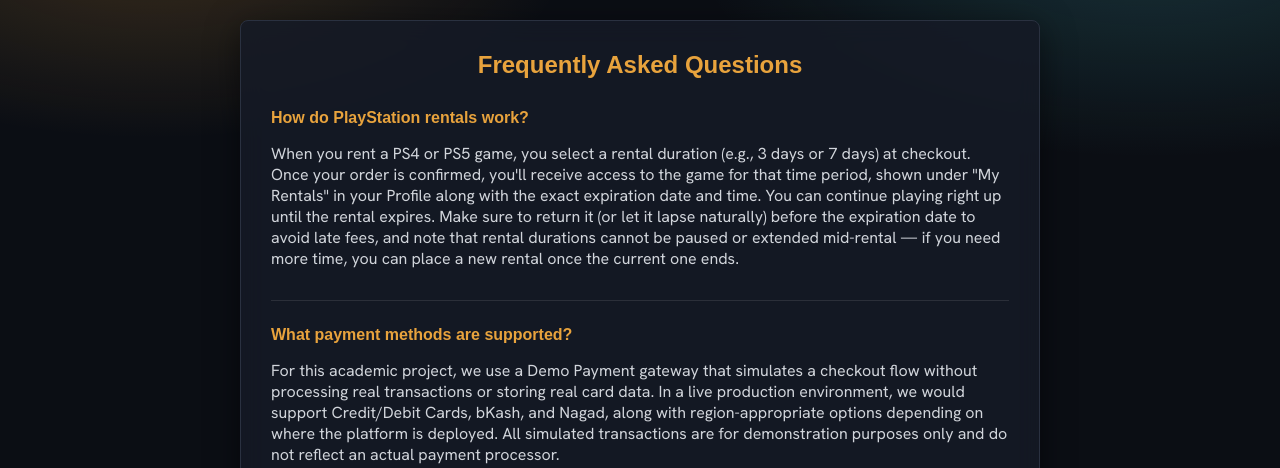
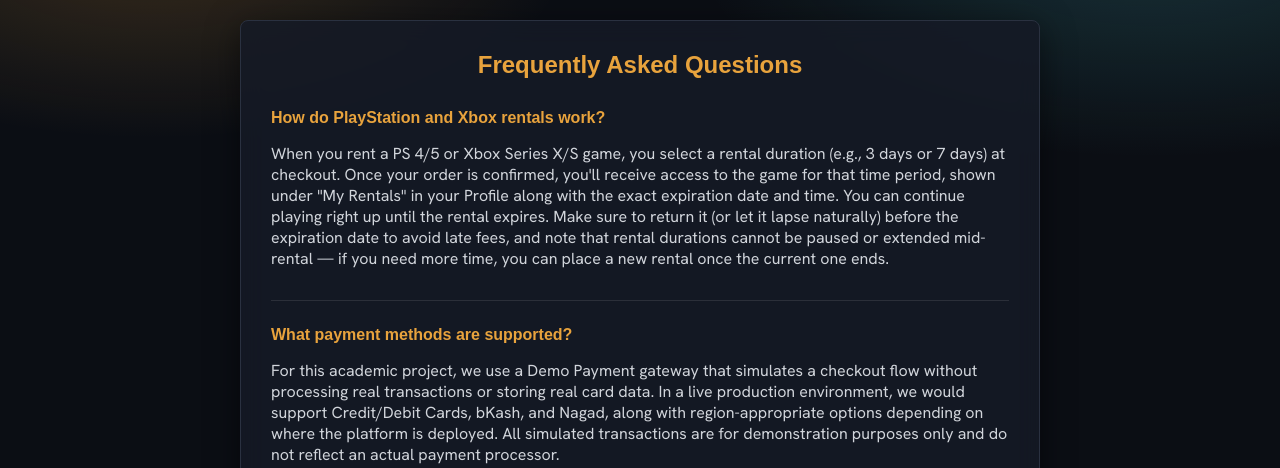
Before and after one commit to luminancexe/GameDock, a PHP site: page /faq.php in a window 1280 px wide. Shown: the part 63-531 px from the top of the page. Run offline with PHP 8.4, Linux system fonts and the light colour scheme; some web fonts are replaced.

Commit message:
Updated upload of GameDock

```diff
--- a/css/style.css
+++ b/css/style.css
@@ -1327,6 +1327,83 @@ body.custom-cursor-active * {
     .cookie-banner.hide { animation: none; display: none; }
 }
 
+/* ===== Policy & FAQ Pages ===== */
+.policy-container {
+    background-color: rgba(31, 41, 55, 0.85);
+    backdrop-filter: blur(0.625rem);
+    -webkit-backdrop-filter: blur(0.625rem);
+    border: 0.0625rem solid rgba(255, 255, 255, 0.05);
+    padding: 2.5rem;
+    border-radius: 0.5rem;
+    margin-bottom: 3.125rem;
+}
+
+.policy-title {
+    color: var(--accent);
+    margin-bottom: 1.25rem;
+}
+
+.policy-subtitle {
+    color: #D1D5DB;
+    line-height: 1.6;
+    margin-top: 1rem;
+}
+
+.policy-section-title {
+    margin-top: 1.875rem;
+    color: var(--white);
+}
+
+.policy-text {
+    color: #D1D5DB;
+    line-height: 1.6;
+}
+
+.policy-text-intro {
+    color: #D1D5DB;
+    line-height: 1.6;
+    margin-top: 1rem;
+}
+
+.policy-list {
+    color: #D1D5DB;
+    line-height: 1.6;
+    margin-left: 1.25rem;
+}
+
+.policy-list li {
+    margin-bottom: 0.5rem;
+}
+
+.policy-link {
+    color: var(--accent);
+    font-weight: 600;
+}
+
+.faq-container {
+    max-width: 50rem;
+}
+
+.faq-title {
+    color: var(--accent);
+    margin-bottom: 1.875rem;
+}
+
+.faq-item {
+    margin-bottom: 1.5625rem;
+    padding-bottom: 0.9375rem;
+    border-bottom: 0.0625rem solid rgba(255, 255, 255, 0.1);
+}
+
+.faq-item-title {
+    color: var(--success);
+    margin-bottom: 0.625rem;
+}
+
+.faq-item-text {
+    color: #D1D5DB;
+}
+
 /* Utility */
 .text-center { text-align: center; }
 .mt-4 { margin-top: 20px; }
--- a/faq.php
+++ b/faq.php
@@ -3,72 +3,72 @@ require_once "includes/connection.php";
 include "includes/header.php";
 ?>
 
-<div class="container mt-4 form-container" style="max-width: 50rem;">
-    <h2 class="text-center" style="color: var(--accent); margin-bottom: 1.875rem;">Frequently Asked Questions</h2>
+<div class="container mt-4 form-container faq-container">
+    <h2 class="text-center faq-title">Frequently Asked Questions</h2>
 
-    <div class="faq-item" style="margin-bottom: 1.5625rem; padding-bottom: 0.9375rem; border-bottom: 0.0625rem solid rgba(255,255,255,0.1);">
-        <h4 style="color: var(--success); margin-bottom: 0.625rem;">How do PlayStation rentals work?</h4>
-        <p style="color: #D1D5DB;">When you rent a PS4 or PS5 game, you select a rental duration (e.g., 3 days or 7 days) at checkout. Once your order is confirmed, you'll receive access to the game for that time period, shown under "My Rentals" in your Profile along with the exact expiration date and time. You can continue playing right up until the rental expires. Make sure to return it (or let it lapse naturally) before the expiration date to avoid late fees, and note that rental durations cannot be paused or extended mid-rental &mdash; if you need more time, you can place a new rental once the current one ends.</p>
+    <div class="faq-item">
+        <h4 class="faq-item-title">How do PlayStation and Xbox rentals work?</h4>
+        <p class="faq-item-text">When you rent a PS 4/5 or Xbox Series X/S game, you select a rental duration (e.g., 3 days or 7 days) at checkout. Once your order is confirmed, you'll receive access to the game for that time period, shown under "My Rentals" in your Profile along with the exact expiration date and time. You can continue playing right up until the rental expires. Make sure to return it (or let it lapse naturally) before the expiration date to avoid late fees, and note that rental durations cannot be paused or extended mid-rental &mdash; if you need more time, you can place a new rental once the current one ends.</p>
     </div>
 
-    <div class="faq-item" style="margin-bottom: 1.5625rem; padding-bottom: 0.9375rem; border-bottom: 0.0625rem solid rgba(255,255,255,0.1);">
-        <h4 style="color: var(--success); margin-bottom: 0.625rem;">What payment methods are supported?</h4>
-        <p style="color: #D1D5DB;">For this academic project, we use a Demo Payment gateway that simulates a checkout flow without processing real transactions or storing real card data. In a live production environment, we would support Credit/Debit Cards, bKash, and Nagad, along with region-appropriate options depending on where the platform is deployed. All simulated transactions are for demonstration purposes only and do not reflect an actual payment processor.</p>
+    <div class="faq-item">
+        <h4 class="faq-item-title">What payment methods are supported?</h4>
+        <p class="faq-item-text">For this academic project, we use a Demo Payment gateway that simulates a checkout flow without processing real transactions or storing real card data. In a live production environment, we would support Credit/Debit Cards, bKash, and Nagad, along with region-appropriate options depending on where the platform is deployed. All simulated transactions are for demonstration purposes only and do not reflect an actual payment processor.</p>
     </div>
 
-    <div class="faq-item" style="margin-bottom: 1.5625rem; padding-bottom: 0.9375rem; border-bottom: 0.0625rem solid rgba(255,255,255,0.1);">
-        <h4 style="color: var(--success); margin-bottom: 0.625rem;">Can I sell my old digital games?</h4>
-        <p style="color: #D1D5DB;">Yes! Simply navigate to the "Sell Game" tab in your profile, fill out the details about your game key or license (platform, title, condition/notes, and asking price), and submit it for review. Our team checks each listing for completeness and accuracy before it goes live. Once approved, it will be listed in the store and visible to other users; if a listing is rejected, you'll see the reason in your Profile and can edit and resubmit it. You can also edit the price or remove your own listing at any time before it sells.</p>
+    <div class="faq-item">
+        <h4 class="faq-item-title">Can I sell my old digital games?</h4>
+        <p class="faq-item-text">Yes! Simply navigate to the "Sell Game" tab in your profile, fill out the details about your game key or license (platform, title, condition/notes, and asking price), and submit it for review. Our team checks each listing for completeness and accuracy before it goes live. Once approved, it will be listed in the store and visible to other users; if a listing is rejected, you'll see the reason in your Profile and can edit and resubmit it. You can also edit the price or remove your own listing at any time before it sells.</p>
     </div>
 
-    <div class="faq-item" style="margin-bottom: 1.5625rem; padding-bottom: 0.9375rem; border-bottom: 0.0625rem solid rgba(255,255,255,0.1);">
-        <h4 style="color: var(--success); margin-bottom: 0.625rem;">How do I access my purchased PC games?</h4>
-        <p style="color: #D1D5DB;">After purchasing a PC game, the product key or download link will be available immediately in your Profile dashboard under "My Games". We recommend copying and safely storing your key right after purchase. If a key fails to activate on the relevant platform (e.g., Steam, Epic Games), reach out through the Contact page with your order number so we can investigate and, if it's a delivery issue on our end, issue a replacement key.</p>
+    <div class="faq-item">
+        <h4 class="faq-item-title">How do I access my purchased PC games?</h4>
+        <p class="faq-item-text">After purchasing a PC game, the product key or download link will be available immediately in your Profile dashboard under "My Games". We recommend copying and safely storing your key right after purchase. If a key fails to activate on the relevant platform (e.g., Steam, Epic Games), reach out through the Contact page with your order number so we can investigate and, if it's a delivery issue on our end, issue a replacement key.</p>
     </div>
 
-    <div class="faq-item" style="margin-bottom: 1.5625rem; padding-bottom: 0.9375rem; border-bottom: 0.0625rem solid rgba(255,255,255,0.1);">
-        <h4 style="color: var(--success); margin-bottom: 0.625rem;">Can I cancel a rental after checkout?</h4>
-        <p style="color: #D1D5DB;">Rental orders can be canceled before activation, meaning any time between placing the order and the moment access is actually granted. Once the rental period has started and access is granted, cancellation is no longer available, since the rental duration begins counting down immediately upon activation. If you believe a rental was activated in error, contact support as soon as possible.</p>
+    <div class="faq-item">
+        <h4 class="faq-item-title">Can I cancel a rental after checkout?</h4>
+        <p class="faq-item-text">Rental orders can be canceled before activation, meaning any time between placing the order and the moment access is actually granted. Once the rental period has started and access is granted, cancellation is no longer available, since the rental duration begins counting down immediately upon activation. If you believe a rental was activated in error, contact support as soon as possible.</p>
     </div>
 
-    <div class="faq-item" style="margin-bottom: 1.5625rem; padding-bottom: 0.9375rem; border-bottom: 0.0625rem solid rgba(255,255,255,0.1);">
-        <h4 style="color: var(--success); margin-bottom: 0.625rem;">Do you offer refunds for purchased games?</h4>
-        <p style="color: #D1D5DB;">Refunds are considered only for duplicate payments or failed key delivery, since digital game keys and licenses generally cannot be "returned" once revealed. For approved cases, the refund is processed back to the original payment method and typically reflected within a few business days, depending on your payment provider's own processing times. To request a refund, contact us through the Contact page with your order number and a brief description of the issue.</p>
+    <div class="faq-item">
+        <h4 class="faq-item-title">Do you offer refunds for purchased games?</h4>
+        <p class="faq-item-text">Refunds are considered only for duplicate payments or failed key delivery, since digital game keys and licenses generally cannot be "returned" once revealed. For approved cases, the refund is processed back to the original payment method and typically reflected within a few business days, depending on your payment provider's own processing times. To request a refund, contact us through the Contact page with your order number and a brief description of the issue.</p>
     </div>
 
-    <div class="faq-item" style="margin-bottom: 1.5625rem; padding-bottom: 0.9375rem; border-bottom: 0.0625rem solid rgba(255,255,255,0.1);">
-        <h4 style="color: var(--success); margin-bottom: 0.625rem;">How do I change the currency shown on the site?</h4>
-        <p style="color: #D1D5DB;">You can switch your preferred currency from the header currency selector. Prices across store, cart, and checkout will update automatically based on your selected option. Your choice is remembered for future visits via a cookie, so you won't need to reselect it every time. Note that displayed conversions are for demo purposes and are not tied to live market exchange rates.</p>
+    <div class="faq-item">
+        <h4 class="faq-item-title">How do I change the currency shown on the site?</h4>
+        <p class="faq-item-text">You can switch your preferred currency from the header currency selector. Prices across store, cart, and checkout will update automatically based on your selected option. Your choice is remembered for future visits via a cookie, so you won't need to reselect it every time. Note that displayed conversions are for demo purposes and are not tied to live market exchange rates.</p>
     </div>
 
-    <div class="faq-item" style="margin-bottom: 1.5625rem; padding-bottom: 0.9375rem; border-bottom: 0.0625rem solid rgba(255,255,255,0.1);">
-        <h4 style="color: var(--success); margin-bottom: 0.625rem;">Where can I see my order history?</h4>
-        <p style="color: #D1D5DB;">Your complete purchase and rental history is available in your Profile page. Each order includes the date, item details, price paid, current status (e.g., completed, active rental, expired, canceled), and, where applicable, the delivered key or download link. You can filter or search past orders if you have a large history.</p>
+    <div class="faq-item">
+        <h4 class="faq-item-title">Where can I see my order history?</h4>
+        <p class="faq-item-text">Your complete purchase and rental history is available in your Profile page. Each order includes the date, item details, price paid, current status (e.g., completed, active rental, expired, canceled), and, where applicable, the delivered key or download link. You can filter or search past orders if you have a large history.</p>
     </div>
 
-    <div class="faq-item" style="margin-bottom: 1.5625rem; padding-bottom: 0.9375rem; border-bottom: 0.0625rem solid rgba(255,255,255,0.1);">
-        <h4 style="color: var(--success); margin-bottom: 0.625rem;">Is my account data secure?</h4>
-        <p style="color: #D1D5DB;">We follow standard security practices such as password hashing, protected sessions, and access controls that limit who can view your account data. You should still use a strong, unique password, enable any available account protection features, and avoid sharing account credentials with anyone. If you ever suspect unauthorized access to your account, change your password immediately and contact support.</p>
+    <div class="faq-item">
+        <h4 class="faq-item-title">Is my account data secure?</h4>
+        <p class="faq-item-text">We follow standard security practices such as password hashing, protected sessions, and access controls that limit who can view your account data. You should still use a strong, unique password, enable any available account protection features, and avoid sharing account credentials with anyone. If you ever suspect unauthorized access to your account, change your password immediately and contact support.</p>
     </div>
 
-    <div class="faq-item" style="margin-bottom: 1.5625rem; padding-bottom: 0.9375rem; border-bottom: 0.0625rem solid rgba(255,255,255,0.1);">
-        <h4 style="color: var(--success); margin-bottom: 0.625rem;">What happens if I miss a rental's return window?</h4>
-        <p style="color: #D1D5DB;">If a rental period expires without being renewed, access to that game is automatically revoked and the rental is marked as expired in your order history. Depending on the platform's policy, a late fee may apply if access continued past the agreed window. To avoid this, keep an eye on the expiration countdown shown under "My Rentals" and return or let the rental lapse before that date.</p>
+    <div class="faq-item">
+        <h4 class="faq-item-title">What happens if I miss a rental's return window?</h4>
+        <p class="faq-item-text">If a rental period expires without being renewed, access to that game is automatically revoked and the rental is marked as expired in your order history. Depending on the platform's policy, a late fee may apply if access continued past the agreed window. To avoid this, keep an eye on the expiration countdown shown under "My Rentals" and return or let the rental lapse before that date.</p>
     </div>
 
-    <div class="faq-item" style="margin-bottom: 1.5625rem; padding-bottom: 0.9375rem; border-bottom: 0.0625rem solid rgba(255,255,255,0.1);">
-        <h4 style="color: var(--success); margin-bottom: 0.625rem;">Can I use GameDock on mobile devices?</h4>
-        <p style="color: #D1D5DB;">Yes, the site is designed to be responsive and should work on most modern mobile browsers, letting you browse, purchase, and manage rentals from your phone or tablet. Some administrative or seller features may be easier to use on a larger screen, but core store and account functions are fully accessible on mobile.</p>
+    <div class="faq-item">
+        <h4 class="faq-item-title">Can I use GameDock on mobile devices?</h4>
+        <p class="faq-item-text">Yes, the site is designed to be responsive and should work on most modern mobile browsers, letting you browse, purchase, and manage rentals from your phone or tablet. Some administrative or seller features may be easier to use on a larger screen, but core store and account functions are fully accessible on mobile.</p>
     </div>
 
-    <div class="faq-item" style="margin-bottom: 1.5625rem; padding-bottom: 0.9375rem; border-bottom: 0.0625rem solid rgba(255,255,255,0.1);">
-        <h4 style="color: var(--success); margin-bottom: 0.625rem;">How do forum posts and community features work?</h4>
-        <p style="color: #D1D5DB;">Registered users can create posts, comment, and react within the community forum. Please keep discussions respectful and on-topic; posts that violate our community guidelines may be removed, and repeated violations can result in restricted posting privileges. You can edit or delete your own posts and comments at any time from your Profile.</p>
+    <div class="faq-item">
+        <h4 class="faq-item-title">How do forum posts and community features work?</h4>
+        <p class="faq-item-text">Registered users can create posts, comment, and react within the community forum. Please keep discussions respectful and on-topic; posts that violate our community guidelines may be removed, and repeated violations can result in restricted posting privileges. You can edit or delete your own posts and comments at any time from your Profile.</p>
     </div>
 
-    <div class="faq-item" style="margin-bottom: 1.5625rem;">
-        <h4 style="color: var(--success); margin-bottom: 0.625rem;">Who do I contact for support?</h4>
-        <p style="color: #D1D5DB;">If you have any further questions, run into an issue with an order, or need help with your account, please visit our <a href="contact.php" style="color: var(--accent); font-weight: bold;">Contact page</a> to send us a direct message. Including your order number or account email when relevant helps us resolve your request faster.</p>
+    <div class="faq-item" style="border-bottom: none;">
+        <h4 class="faq-item-title">Who do I contact for support?</h4>
+        <p class="faq-item-text">If you have any further questions, run into an issue with an order, or need help with your account, please visit our <a href="contact.php" class="policy-link">Contact page</a> to send us a direct message. Including your order number or account email when relevant helps us resolve your request faster.</p>
     </div>
 
 </div>
```
Also changed, not shown: privacy.php (+48 -48 lines), terms.php (+39 -39 lines).
